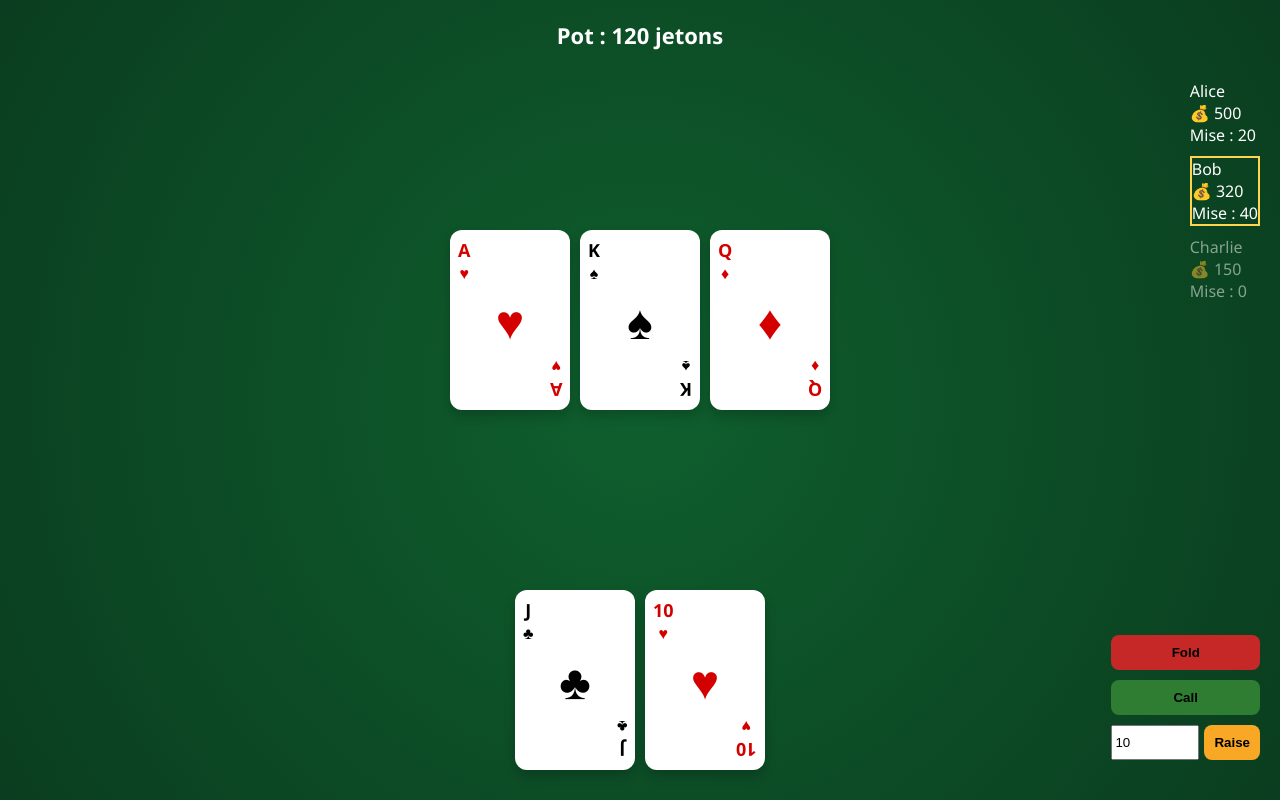
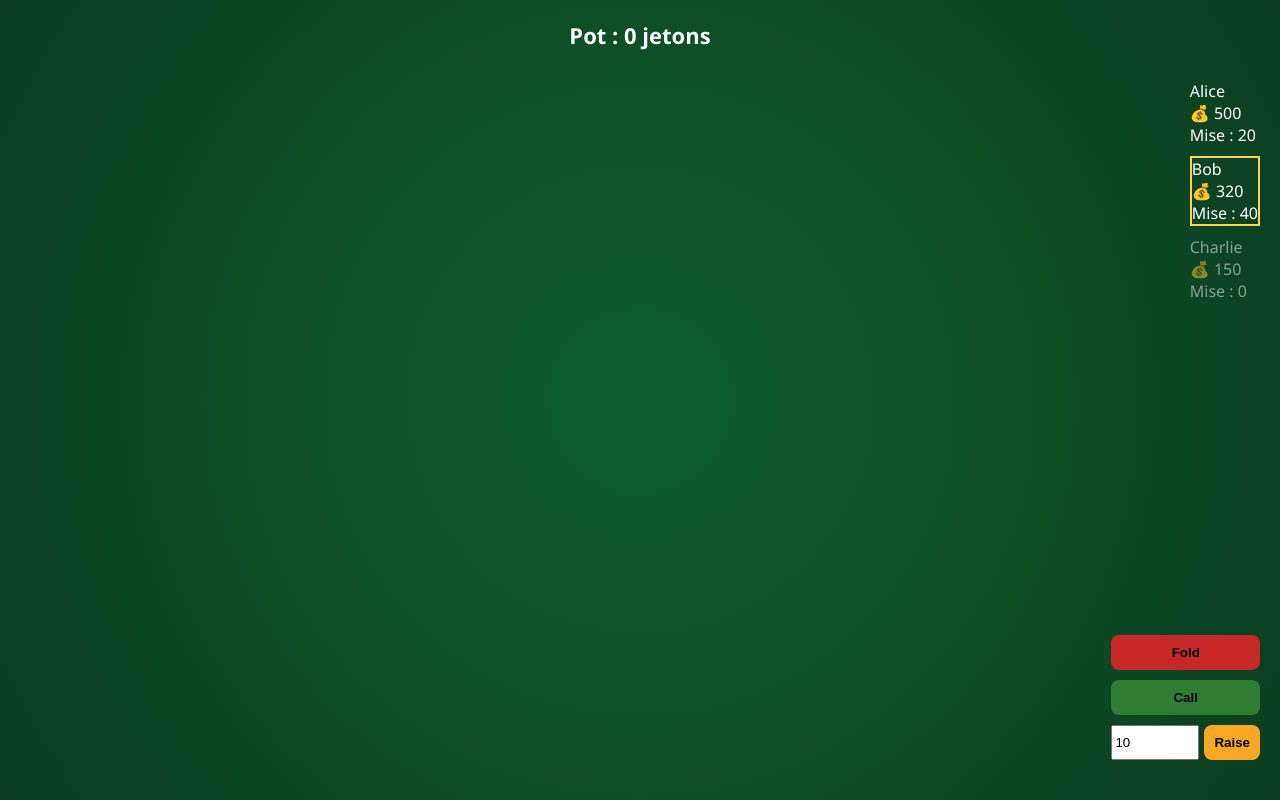
Before and after one commit to Rutradc/technopoker-angular, an Angular app: page /game/1 in a window 1280 px wide. Built offline with nearby package versions, Linux system fonts and the light colour scheme.

Commit message:
feat(game-view): use TableService signals
Inject TableService and replace static pot, community cards and
player hand with computed signals (pot$, communityCards$, playerHand$).
Update template bindings to call signals, tidy imports and formatting.

```diff
--- a/src/app/pages/game-view/game-view.html
+++ b/src/app/pages/game-view/game-view.html
@@ -8,19 +8,19 @@
   }
   <!-- 💰 POT -->
   <div class="pot">
-    Pot : {{ pot }} jetons
+    Pot : {{ pot$() }} jetons
   </div>
 
   <!-- 🃏 CARTES COMMUNES -->
   <div class="community-cards">
-    @for(card of communityCards; track $index){
+    @for(card of communityCards$(); track $index){
         <app-card [card]="card"></app-card>
     }
   </div>
 
   <!-- 🎴 MAIN JOUEUR -->
   <div class="player-hand">
-    @for(card of playerHand; track $index){
+    @for(card of playerHand$(); track $index){
         <app-card [card]="card"></app-card>
     }
   </div>
--- a/src/app/pages/game-view/game-view.ts
+++ b/src/app/pages/game-view/game-view.ts
@@ -1,7 +1,8 @@
-import { ChangeDetectorRef, Component } from '@angular/core';
+import { ChangeDetectorRef, Component, computed, inject } from '@angular/core';
 import { FormBuilder, FormGroup, Validators, ReactiveFormsModule } from '@angular/forms';
 import { CardModel } from '../../models/cardModel';
-import { Card } from "../../composants/card/card";
+import { Card } from '../../composants/card/card';
+import { TableService } from '../../services/TableService';
 
 @Component({
   selector: 'app-game-view',
@@ -10,34 +11,45 @@ import { Card } from "../../composants/card/card";
   styleUrl: './game-view.css',
 })
 export class GameView {
+  tableService = inject(TableService);
+  table$ = this.tableService.currentTable$;
+
   raiseForm: FormGroup;
   raiseAmount = 10;
 
-  pot = 120;
+  pot$ = computed(() => {
+    const table = this.table$();
+    return table ? table.pot : 0;
+  });
+
   showTurnMessage = false;
 
-  communityCards = [
-    new CardModel('A', 'hearts'),
-    new CardModel('K', 'spades'),
-    new CardModel('Q', 'diamonds')
-  ]; // exemple
+  communityCards$ = computed(() => {
+    const table = this.table$();
+    return table ? table.table_cards : [];
+  });
 
-
-  playerHand = [
-    new CardModel('J', 'clubs'),
-    new CardModel('10', 'hearts')
-  ];
-
+  playerHand$ = computed(() => {
+    const table = this.table$();
+    if (!table) return [];
+    const currentPlayer = table.players.find(
+      (p) => p.player_name === localStorage.getItem('username'),
+    );
+    return currentPlayer ? currentPlayer.hand : [];
+  });
 
   players = [
     { username: 'Alice', chips: 500, bet: 20, inRound: true, isTurn: false },
     { username: 'Bob', chips: 320, bet: 40, inRound: true, isTurn: true },
-    { username: 'Charlie', chips: 150, bet: 0, inRound: false, isTurn: false }
+    { username: 'Charlie', chips: 150, bet: 0, inRound: false, isTurn: false },
   ];
 
-  constructor(private fb: FormBuilder, private cdr: ChangeDetectorRef) {
+  constructor(
+    private fb: FormBuilder,
+    private cdr: ChangeDetectorRef,
+  ) {
     this.raiseForm = this.fb.group({
-      raiseAmount: [this.raiseAmount, [Validators.required, Validators.min(5)]]
+      raiseAmount: [this.raiseAmount, [Validators.required, Validators.min(5)]],
     });
   }
 
```
